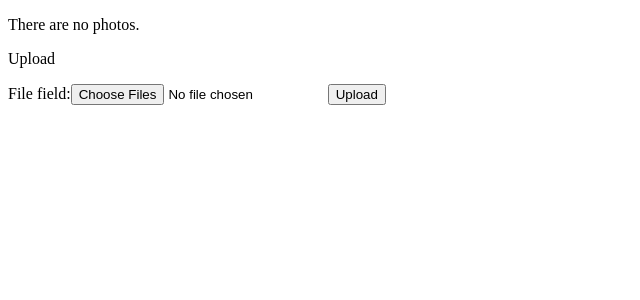
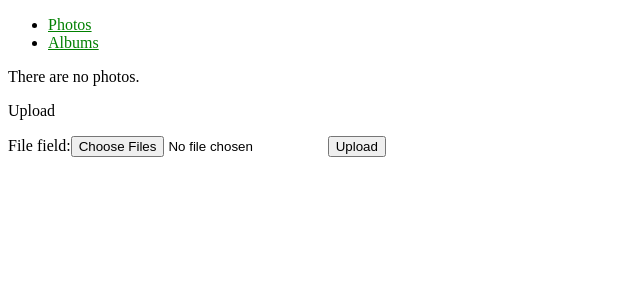
Before and after one commit to bbliem/bordone-room, a Django app: page /photos/ in a window 1280 px wide. Shown: the top 300 px of the page, without its empty margins (0-640 px from the left). Run offline with Django 3.2, Linux system fonts and the light colour scheme; data that the repository does not hold is empty.

Commit message:
Added navigation

```diff
--- a/gallery/templates/gallery/base.html
+++ b/gallery/templates/gallery/base.html
@@ -1,4 +1,7 @@
 {% load static %}
+{% load custom_tags %}
+{% url 'gallery:photo_list' as photo_list_url %}
+{% url 'gallery:album_list' as album_list_url %}
 <!DOCTYPE html>
 <html>
 <head>
@@ -11,6 +14,13 @@
 </head>
 <body>
 
+<nav>
+  <ul>
+    <li><a class="{% active request photo_list_url %}" href="{{ photo_list_url }}">Photos</a></li>
+    <li><a class="{% active request album_list_url %}" href="{{ album_list_url }}">Albums</a></li>
+  </ul>
+</nav>
+
 {% block content %}
 {% endblock %}
 
--- /dev/null
+++ b/gallery/templatetags/custom_tags.py
@@ -0,0 +1,10 @@
+from django import template
+register = template.Library()
+
+@register.simple_tag
+def active(request, pattern):
+    #import re
+    #if re.search(pattern, request.path):
+    #    return 'active'
+    #return ''
+    return 'active' if pattern == request.path else ''
--- a/gallery/urls.py
+++ b/gallery/urls.py
@@ -11,5 +11,6 @@ urlpatterns = [
     path('photos/', views.PhotoListView.as_view(), name='photo_list'),
     path('photos/<int:pk>/', views.PhotoDetailView.as_view(),
          name='photo_detail'),
+    path('albums/', views.list_albums, name='album_list'),
     path('albums/<int:pk>/', views.view_album, name='album_detail'),
 ]
--- a/gallery/views.py
+++ b/gallery/views.py
@@ -34,6 +34,9 @@ class PhotoDetailView(generic.DetailView):
     template_name = 'gallery/view_photo.html'
 
 
+def list_albums(request):
+    raise Http404("TODO")
+
 def view_album(request, album_id):
     raise Http404("TODO")
 
```
